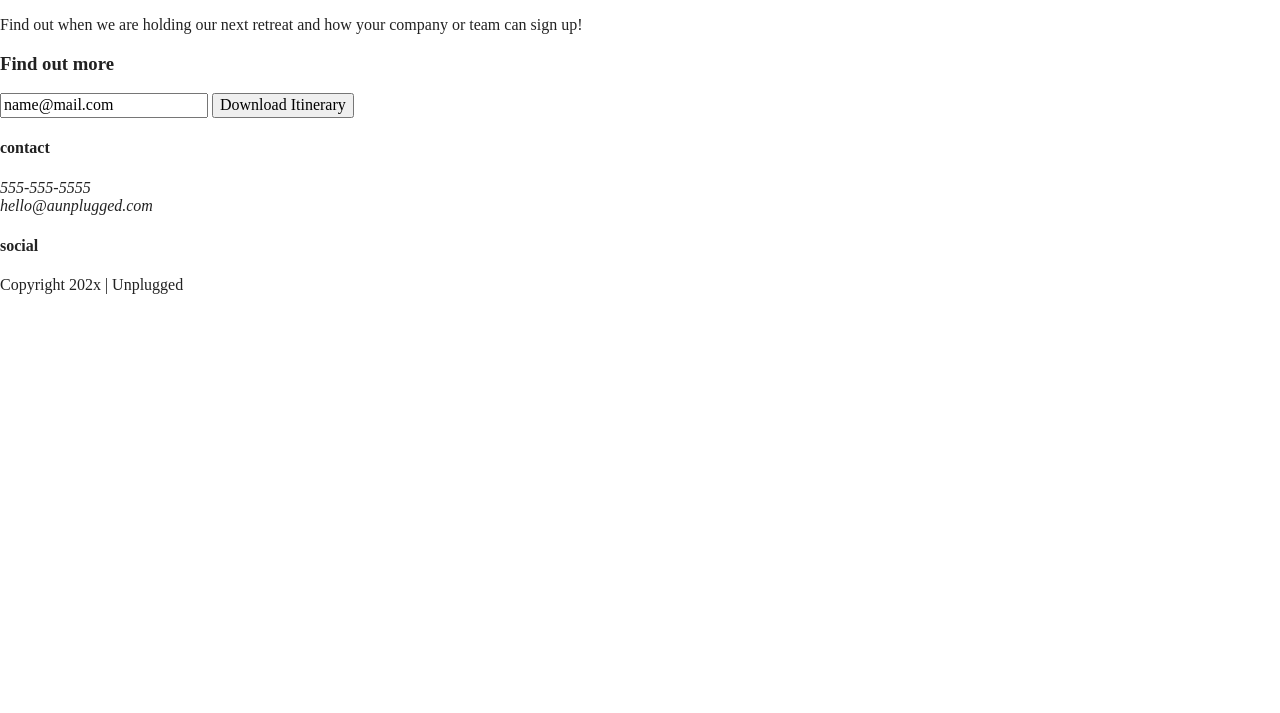
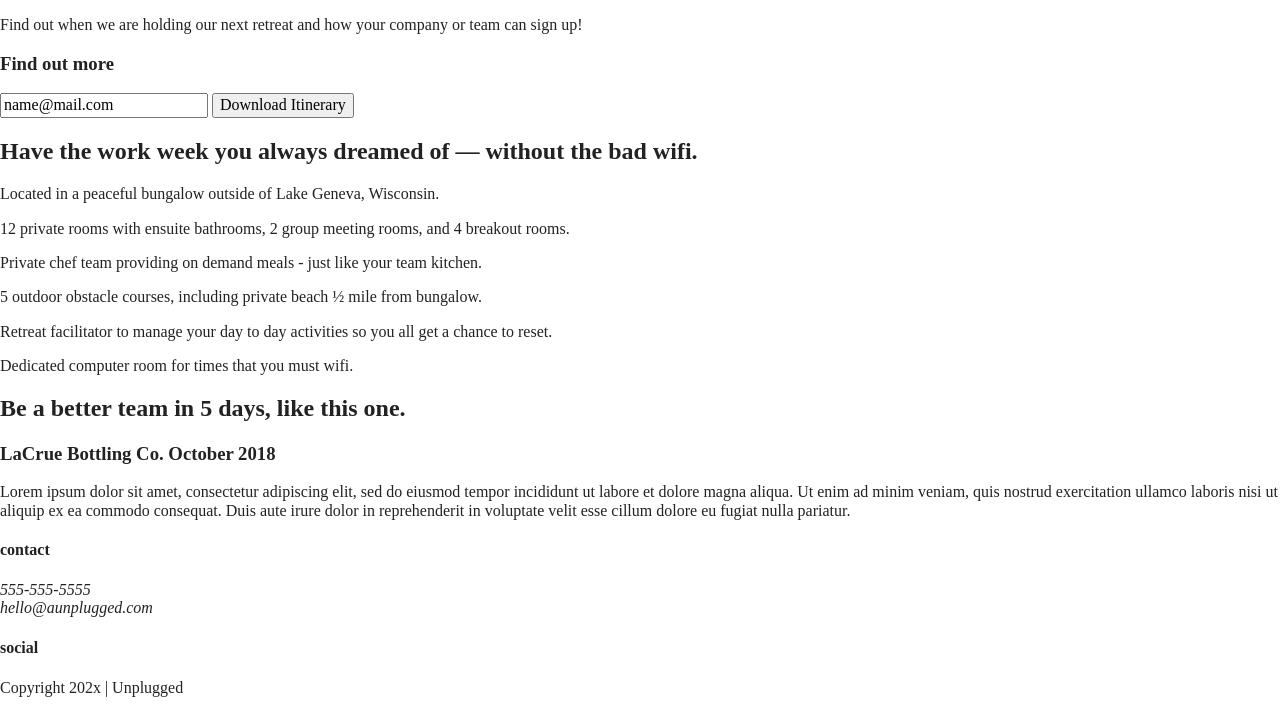
Before and after one commit to javier-ortiz123/unplugged-6-2-2024-step-1-of-10-your-responsive--website-project, a website built with Parcel: page index.html in a window 1280 px wide. Shown: the part 175-888 px from the top of the page. Before the commit the page ends 800 px from the top, so only its background shows below. Built offline with nearby package versions, Linux system fonts and the light colour scheme.

Commit message:
initial commit

```diff
--- a/index.html
+++ b/index.html
@@ -60,6 +60,58 @@
     </div>
   </div>
 </aside>
+<section class="features">
+<div class="content-wrapper">
+  <h2>Have the work week you always dreamed of — without the bad wifi.</h2>
+  <div class="features-items">
+    <article>
+      <p class="fontawesome-icons"></p>
+      <p class="features-item-description">Located in a peaceful bungalow outside of Lake Geneva, Wisconsin.
+</p>
+    </article>
+    <article>
+      <p class="fontawesome-icons"></p>
+      <p class="features-item-description">12 private rooms with ensuite bathrooms, 2 group meeting rooms, and 4 breakout rooms.
+</p>
+    </article>
+    <article>
+      <p class="fontawesome-icons"></p>
+      <p class="features-item-description">Private chef team providing on demand meals - just like your team kitchen.
+</p>
+    </article>
+    <article>
+      <p class="fontawesome-icons"></p>
+      <p class="features-item-description">5 outdoor obstacle courses, including private beach ½ mile from bungalow.
+  </p>
+    </article>
+    <article>
+      <p class="fontawesome-icons"></p>
+      <p class="features-item-description">Retreat facilitator to manage your day to day activities so you all get a chance to reset.
+  </p>
+    </article>
+    <article>
+      <p class="fontawesome-icons"></p>
+      <p class="features-item-description">Dedicated computer room for times that you must wifi.
+</p>
+    </article>
+    </div>
+<section class="reviews">
+<div class="content-wrapper">
+  <h2>Be a better team in 5 days, like this one.</h2>
+  <article>
+    <h3>LaCrue Bottling Co.
+      October 2018</h3>
+<p>Lorem ipsum dolor sit amet, consectetur adipiscing elit, sed do eiusmod tempor incididunt ut labore et dolore magna aliqua. Ut enim ad minim veniam, quis nostrud exercitation ullamco laboris nisi ut aliquip ex ea commodo consequat. Duis aute irure dolor in reprehenderit in voluptate velit esse cillum dolore eu fugiat nulla pariatur. </p>
+  </article>
+
+
+
+
+
+</div>
+</section>
+</div>
+</section>
 
   </main>
   <footer>
```
